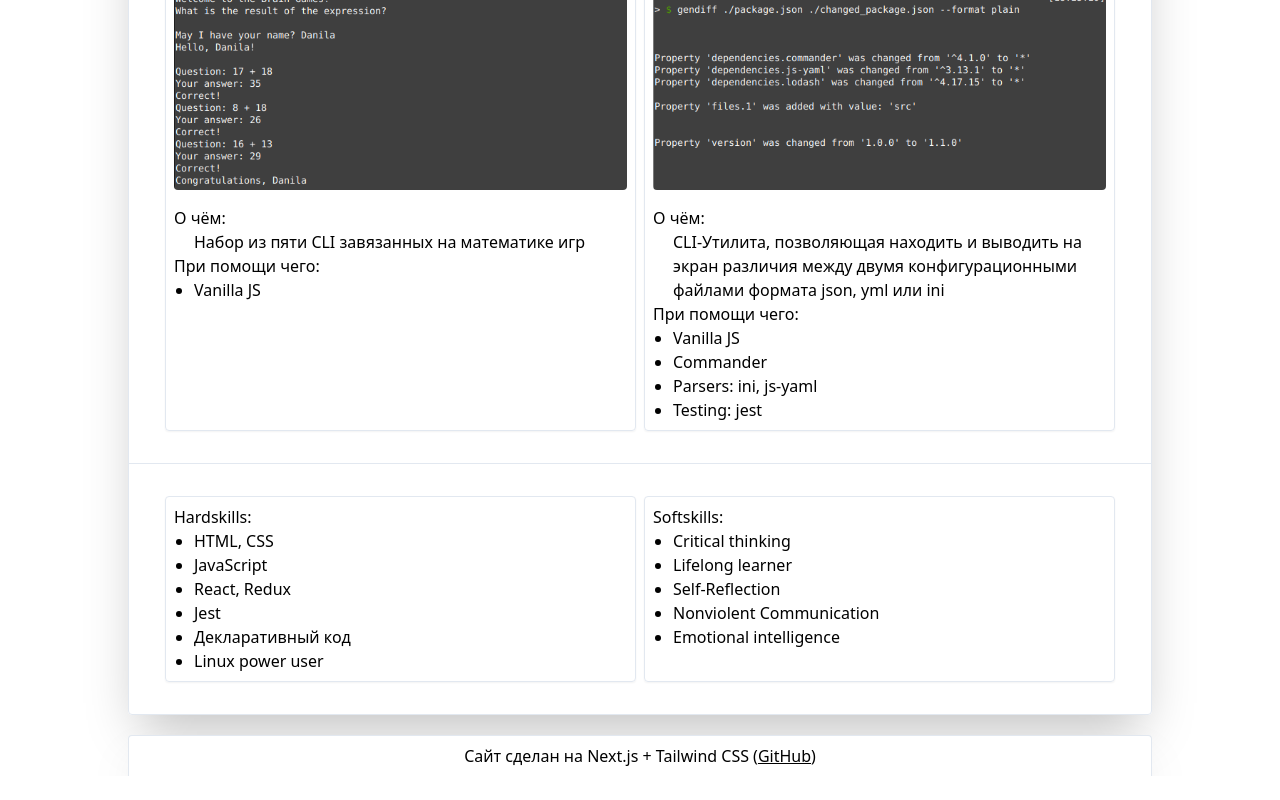
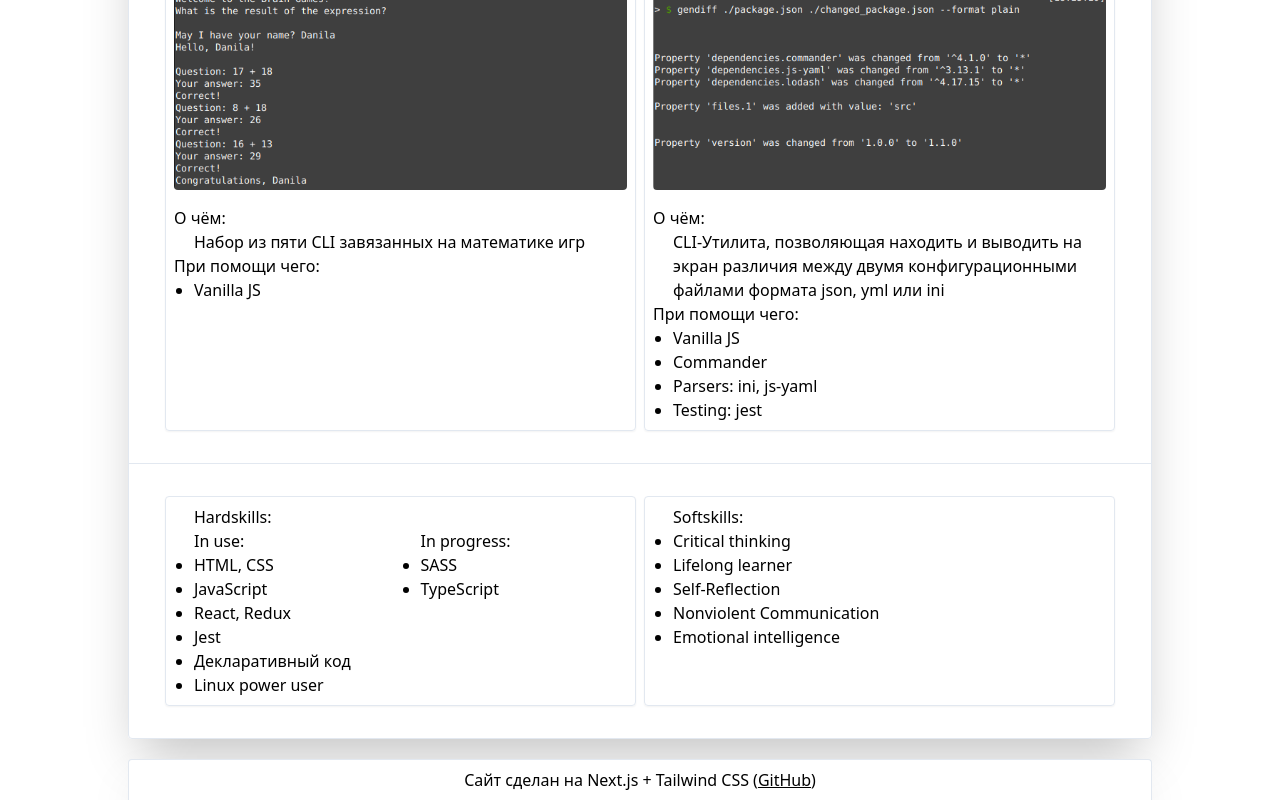
Before and after one commit to neandreev/personal-nextjs-site, a Next.js app: page / in a window 1280 px wide. Shown: the part 641-1441 px from the top of the page. Before the commit the page ends 1417 px from the top, so only its background shows below. Built offline with nearby package versions, Linux system fonts and the light colour scheme.

Commit message:
Change hardskills structure

```diff
--- a/components/skills.js
+++ b/components/skills.js
@@ -1,17 +1,27 @@
 import List from "../components/list";
 
-const hardskills = ["HTML, CSS", "JavaScript", "React, Redux", "Jest", "Декларативный код", "Linux power user", ];
+const presenthardskills = ["HTML, CSS", "JavaScript", "React, Redux", "Jest", "Декларативный код", "Linux power user", ];
+const futurehardskills = ["SASS", "TypeScript"]
 const softskills = ["Critical thinking", "Lifelong learner", "Self-Reflection", "Nonviolent Communication", "Emotional intelligence"];
 
 export default function Skills() {
   return (
     <div className="flex flex-wrap md:flex-no-wrap justify-between">
       <div className="mx-1 p-2 w-full md:w-10/12 border rounded shadow-sm">
-        <span>Hardskills:</span>
-        <List points={hardskills} />
+        <span className="pl-5">Hardskills:</span>
+        <div className="flex justify-between">
+          <div className="w-10/12">
+            <span className="pl-5">In use:</span>
+            <List points={presenthardskills} />
+          </div>
+          <div className="w-10/12">
+            <span className="pl-5">In progress:</span>
+            <List points={futurehardskills} />
+          </div>
+        </div>
       </div>
       <div className="mt-5 md:mt-0 mx-1 p-2 w-full md:w-10/12 border rounded shadow-sm">
-        <span>Softskills:</span>
+        <span className="pl-5">Softskills:</span>
         <List points={softskills} />
       </div>
     </div>
```
